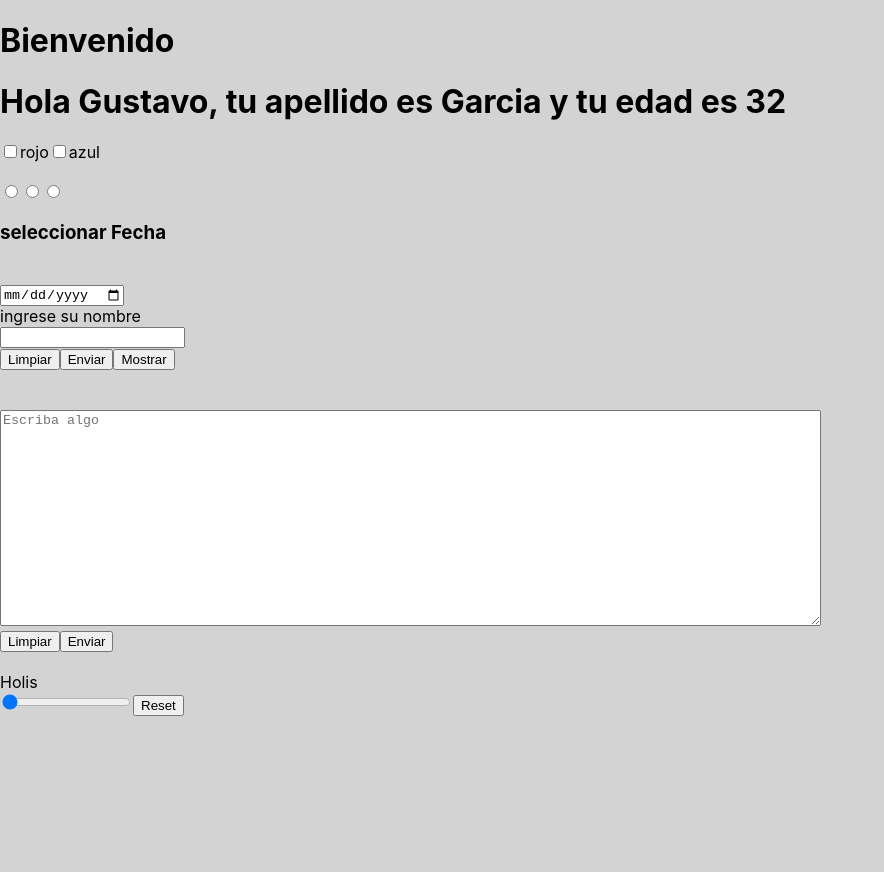
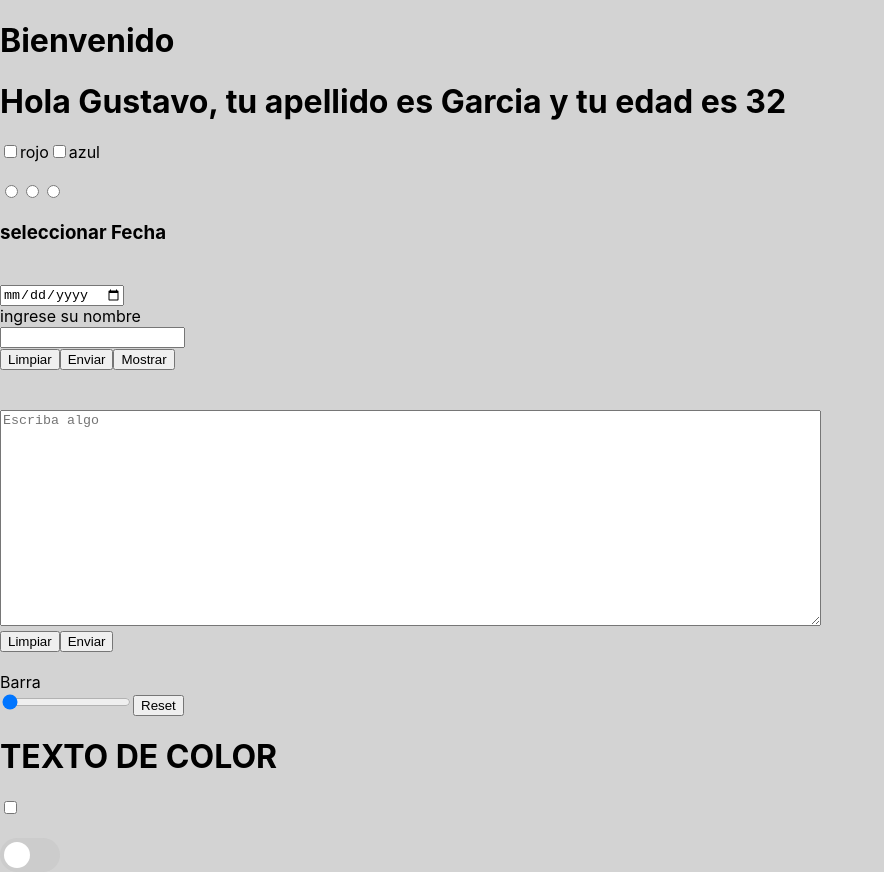
Before and after one commit to GustiGarcia/widgets_progra_3, a React (Create React App) app: page / in a window 1280 px wide. Shown: the whole page, without its empty margins (0-884 px from the left). Before the commit the page ends 800 px from the top, so only its background shows below. Built offline with nearby package versions, Linux system fonts and the light colour scheme.

Commit message:
Switch Button

```diff
--- a/src/App.tsx
+++ b/src/App.tsx
@@ -8,7 +8,9 @@ import { InputDate } from "./components/Widgets/InputDate";
 import { InputText } from "./components/Widgets/InputText";
 import { InputTextArea } from "./components/Widgets/InputTextArea";
 import { InputSlider } from "./components/Widgets/InputSlider";
-
+import { ColorChange } from "./components/Widgets/ColorChanger";
+import { ColorChangerCheck } from "./components/Widgets/ColorChangerCheckBox";
+import { SwitchButton } from "./components/Widgets/SwitchButton";
 
 const App: React.FC = () => {
   return (
@@ -28,8 +30,11 @@ const App: React.FC = () => {
       <InputDate/>
       <InputText label="ingrese su nombre"/>
       <InputTextArea PlaceHolder="Escriba algo" Cols={100} Rows={14} />
-      <InputSlider Max={10} Min={0} Label="Holis"/>
+      <InputSlider Max={10} Min={0} Label="Barra"/>
+
+      <ColorChangerCheck />
       <br />
+      <SwitchButton/>
 
 
 
--- /dev/null
+++ b/src/components/Widgets/ColorChanger.tsx
@@ -0,0 +1,18 @@
+import React, { useState } from "react";
+
+
+export const ColorChange : React.FC=() => {
+    const [color, setColor] = useState("black");
+
+const handleColor = ()=>{
+    setColor("blue")}
+
+return(
+    <div>
+        <h1 style={{color:color}}>Holis, que color Ves??</h1>
+        <button onClick={handleColor}> Cambiar color</button>
+
+    </div>
+)
+
+}
--- /dev/null
+++ b/src/components/Widgets/ColorChangerCheckBox.tsx
@@ -0,0 +1,26 @@
+import React, { useState } from "react";
+
+export const ColorChangerCheck = () => {
+    const [isChecked, setisChecked] = useState(false);
+    const [color, setColor]= useState("black");
+
+    const handleCheckBox= () => {
+        setisChecked(!isChecked);
+        setColor(isChecked ? 'white': 'red')
+    };
+
+    const sentencesStyle = {
+        color: color
+    }
+
+    return(
+        <div>
+            <h1 style={sentencesStyle}> TEXTO DE COLOR</h1>
+            <label>
+                <input type="checkbox" checked={isChecked} onChange={handleCheckBox} />
+            </label>
+        </div>
+    )
+
+
+}
--- a/src/components/Widgets/RadioButton.tsx
+++ b/src/components/Widgets/RadioButton.tsx
@@ -35,7 +35,7 @@ const RadioButton: React.FC = ()=> {
   return(
     <label>
       <input type="radio"
-      defaultChecked={radioButton}
+      checked={radioButton}
       onClick={marca} />
     </label>
   )
--- /dev/null
+++ b/src/components/Widgets/SwitchButton.tsx
@@ -0,0 +1,19 @@
+import React, { useState } from "react";
+
+export const SwitchButton: React.FC = () => {
+  const [isChecked, setisChecked] = useState(false);
+
+  const handleCheckBox = () => {
+    setisChecked(!isChecked)};
+
+    return (
+      <label className="switch">
+        <input type="checkbox"
+        checked={isChecked}
+        onChange={handleCheckBox}
+        className="switch-input"
+        />
+        <span className="switch-slider round"></span>
+      </label>
+    );
+  };
--- a/src/index.css
+++ b/src/index.css
@@ -16,3 +16,58 @@ body{
   background-color: lightgrey;
 
 }
+
+.switch {
+  position: relative;
+  display: inline-block;
+  width: 60px;
+  height: 34px;
+}
+
+.switch-input {
+  opacity: 0;
+  width: 0;
+  height: 0;
+}
+
+.switch-slider {
+  position: absolute;
+  cursor: pointer;
+  top: 0;
+  left: 0;
+  right: 0;
+  bottom: 0;
+  background-color: #ccc;
+  transition: .4s;
+}
+
+.switch-slider:before {
+  position: absolute;
+  content: "";
+  height: 26px;
+  width: 26px;
+  left: 4px;
+  bottom: 4px;
+  background-color: white;
+  transition: .4s;
+}
+
+.switch-input:checked + .switch-slider {
+  background-color: #2196F3;
+}
+
+.switch-input:focus + .switch-slider {
+  box-shadow: 0 0 1px #2196F3;
+}
+
+.switch-input:checked + .switch-slider:before {
+  transform: translateX(26px);
+}
+
+.switch-slider.round {
+  border-radius: 34px;
+}
+
+.switch-slider.round:before {
+  border-radius: 50%;
+}
```
Also changed, not shown: src/WIDGETS.md (+1 -1 lines), src/App.css (line endings or trailing spaces).
